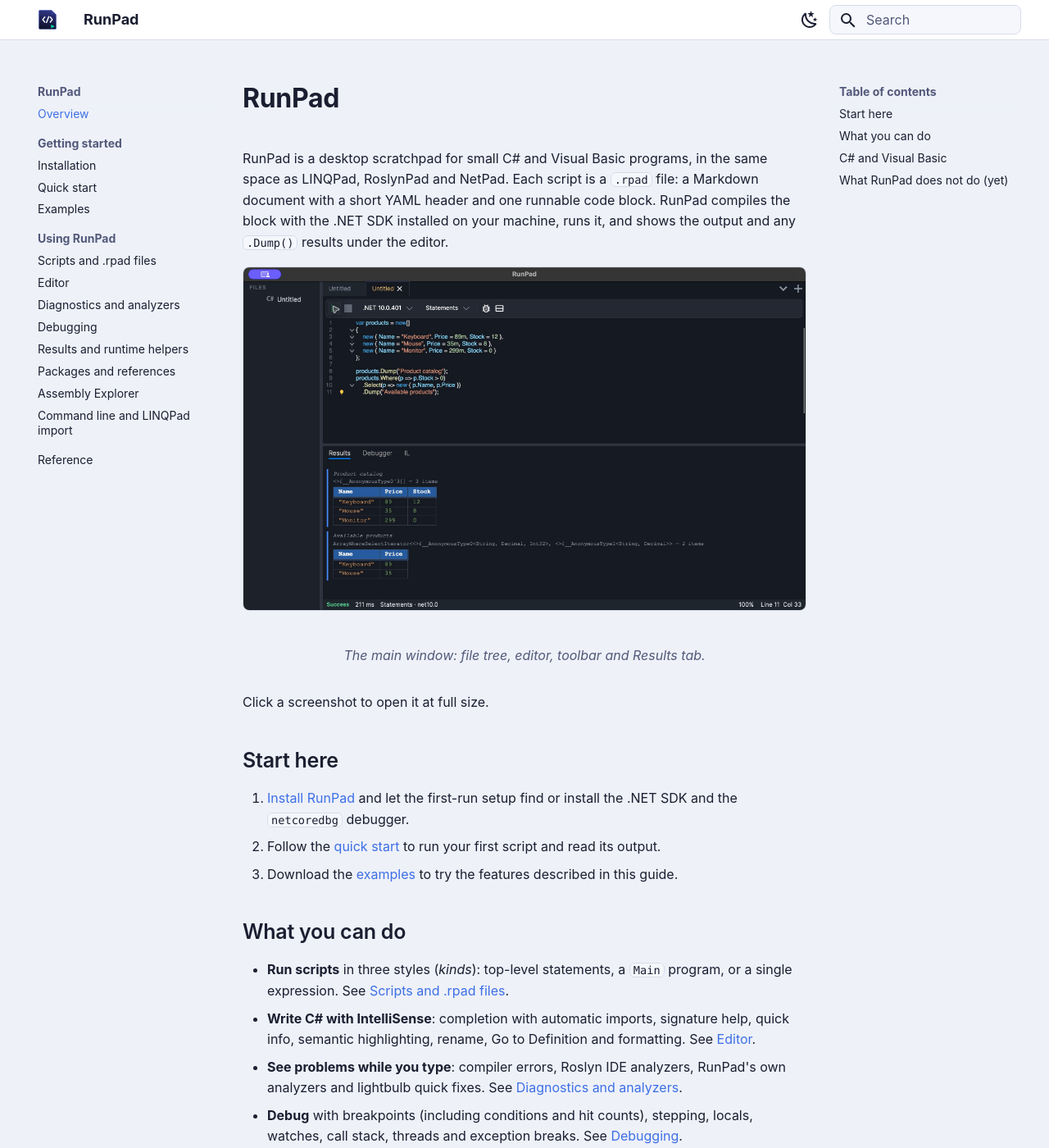
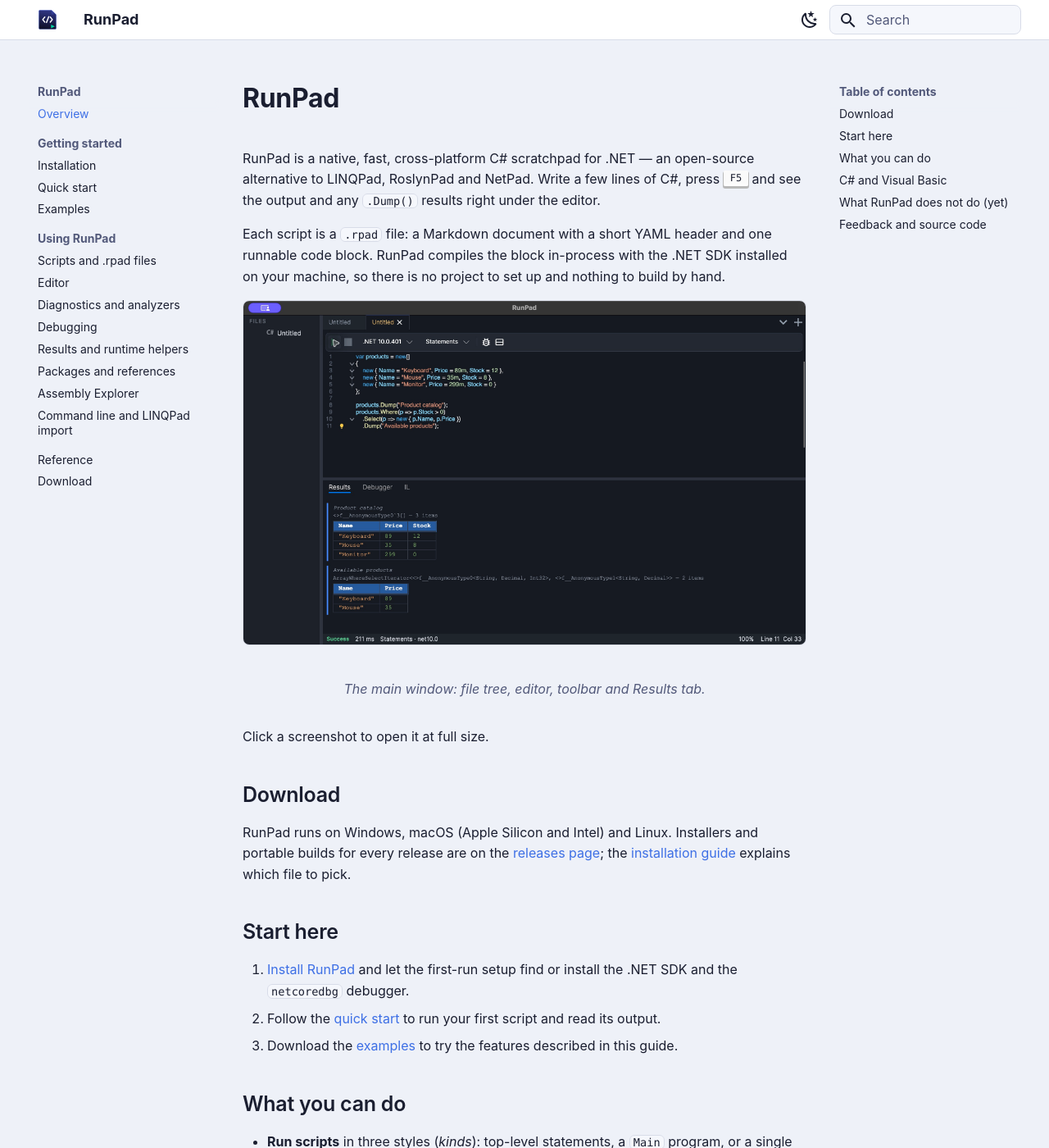
Before and after one commit to campforge/run-pad-docs, an MkDocs documentation site: the page built from docs/site/index.md, in a window 1280 px wide and 1400 px high. Shown: the whole window at 82% size. Built offline with MkDocs 1.6.1 and Material for MkDocs 9.7.7, drawn with Linux system fonts in a browser that asks for light colours; some of the changed text lies outside the part shown.

Commit message:
Polish the guide and link the releases page
Co-Authored-By: Claude Opus 5.5 <noreply@anthropic.com>

```diff
--- a/docs/site/index.md
+++ b/docs/site/index.md
@@ -1,15 +1,17 @@
 ---
 title: Overview
-description: RunPad is a desktop scratchpad for C# and Visual Basic scripts with live diagnostics, a debugger and rich .Dump() output.
+description: RunPad is a native, fast, cross-platform C# scratchpad for .NET with IntelliSense, live diagnostics, a debugger and rich .Dump() output.
 ---
 
 # RunPad
 
-RunPad is a desktop scratchpad for small C# and Visual Basic programs, in the same
-space as LINQPad, RoslynPad and NetPad. Each script is a `.rpad` file: a Markdown
-document with a short YAML header and one runnable code block. RunPad compiles the
-block with the .NET SDK installed on your machine, runs it, and shows the output and
-any `.Dump()` results under the editor.
+RunPad is a native, fast, cross-platform C# scratchpad for .NET — an open-source
+alternative to LINQPad, RoslynPad and NetPad. Write a few lines of C#, press ++f5++ and
+see the output and any `.Dump()` results right under the editor.
+
+Each script is a `.rpad` file: a Markdown document with a short YAML header and one
+runnable code block. RunPad compiles the block in-process with the .NET SDK installed on
+your machine, so there is no project to set up and nothing to build by hand.
 
 <figure markdown="span">
   [![RunPad main window with a C# script in the editor and a table of results in the Results tab below it](assets/screenshots/overview.png)](assets/screenshots/overview.png "Open full-size screenshot")
@@ -17,6 +19,13 @@ any `.Dump()` results under the editor.
 </figure>
 
 Click a screenshot to open it at full size.
+
+## Download
+
+RunPad runs on Windows, macOS (Apple Silicon and Intel) and Linux. Installers and
+portable builds for every release are on the
+[releases page](https://github.com/campforge/run-pad/releases); the
+[installation guide](install.md#download) explains which file to pick.
 
 ## Start here
 
@@ -48,8 +57,8 @@ Click a screenshot to open it at full size.
 
 ## C# and Visual Basic
 
-Both languages compile, run and debug the same way. Editor intelligence currently
-exists only for C#.
+RunPad is built for C#. Visual Basic scripts compile, run and debug the same way, but
+editor intelligence currently exists only for C#.
 
 | Capability | C# | Visual Basic |
 | --- | --- | --- |
@@ -68,7 +77,13 @@ exists only for C#.
 
 - Scripts cannot reference `.csproj` or `.vbproj` projects; reference a built `.dll`
   instead. See [Packages and references](dependencies.md#project-references-are-not-supported).
-- There is no *Set Next Statement* in the debugger.
 - There is no File → Open command. RunPad shows the `.rpad` files in its scripts folder;
   see [Where your scripts live](scripts.md#where-your-scripts-live).
-- The macOS build is not signed or notarized with an Apple Developer certificate yet. See [Installation](install.md#macos).
+- The macOS build is not signed or notarized with an Apple Developer certificate yet;
+  see [Installation](install.md#macos).
+
+## Feedback and source code
+
+RunPad is free and open source under the GPL-3.0. The code is on
+[GitHub](https://github.com/campforge/run-pad); report bugs and suggest ideas in its
+[issues](https://github.com/campforge/run-pad/issues).
--- a/mkdocs.yml
+++ b/mkdocs.yml
@@ -2,7 +2,7 @@
 # Only docs/site is published.
 # Build locally: see docs/GITHUB-PAGES.md.
 site_name: RunPad
-site_description: User guide for RunPad, a desktop scratchpad for C# and Visual Basic scripts.
+site_description: User guide for RunPad, a native, fast, cross-platform C# scratchpad for .NET.
 site_url: https://campforge.github.io/run-pad-docs/
 copyright: Copyright &copy; 2026 Vadim S (hobobyte). RunPad is licensed under GPL-3.0.
 
@@ -25,6 +25,7 @@ nav:
       - Assembly Explorer: assembly-explorer.md
       - Command line and LINQPad import: cli.md
   - Reference: reference.md
+  - Download: https://github.com/campforge/run-pad/releases
 
 theme:
   name: material
@@ -59,11 +60,15 @@ theme:
     - toc.follow
 
 extra:
-  # Footer link back to the Campforge home page (icon bundled with the theme, no external request).
+  # Footer links to the Campforge home page and the source code (icons bundled with the theme,
+  # no external request).
   social:
     - icon: material/home-outline
       link: https://campforge.github.io/
       name: Campforge
+    - icon: fontawesome/brands/github
+      link: https://github.com/campforge/run-pad
+      name: RunPad on GitHub
   generator: false
 
 extra_css:
```
Also changed, not shown: README.md (+3 -2 lines), docs/GITHUB-PAGES.md (+7 -9 lines), docs/site/analyzers.md (+3 -1 lines), docs/site/assembly-explorer.md (+2 -1 lines), docs/site/cli.md (+6 -3 lines), docs/site/dependencies.md (+3 -2 lines), docs/site/editor.md (+7 -2 lines), docs/site/install.md (+12 -7 lines), docs/site/reference.md (+3 -2 lines).
